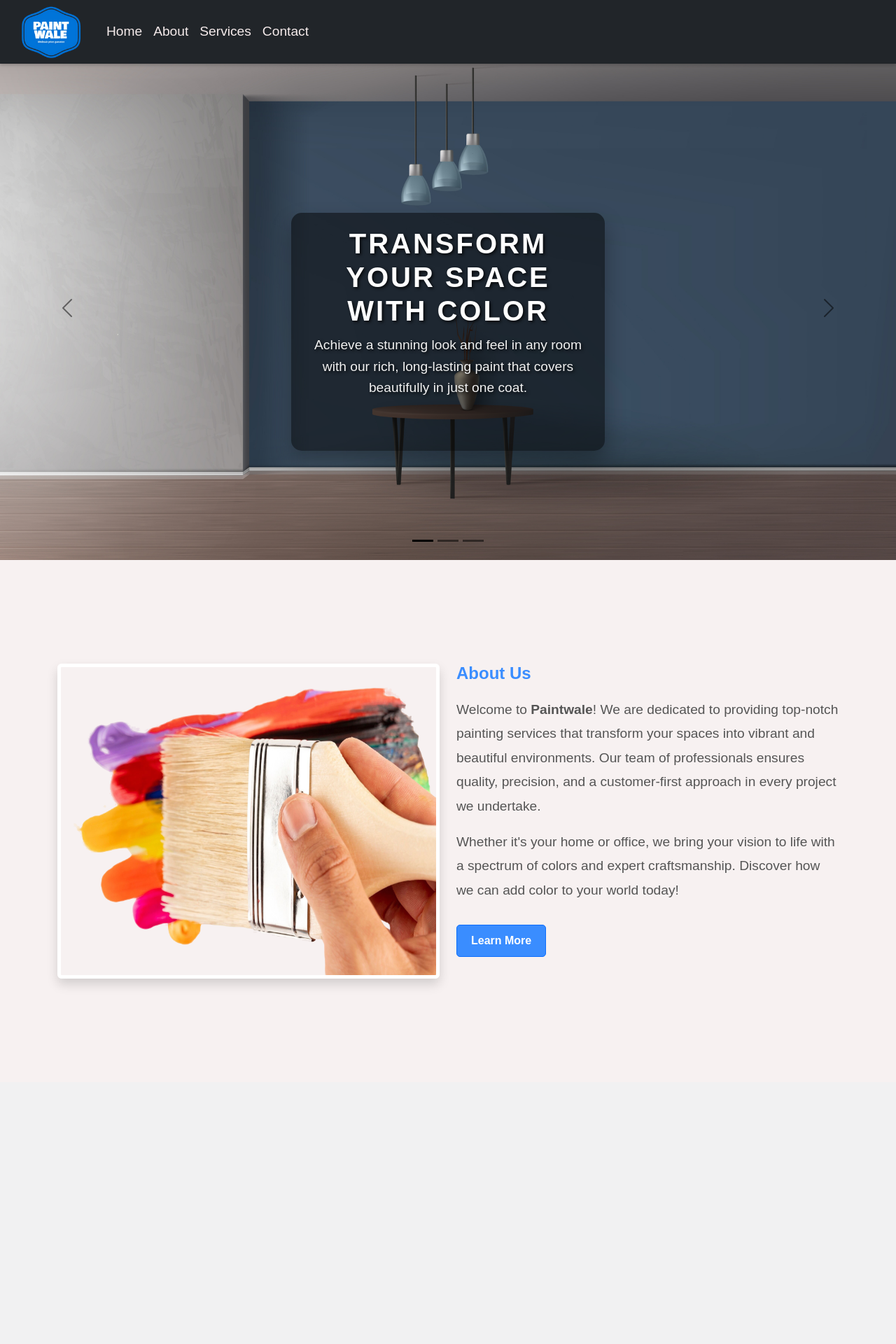
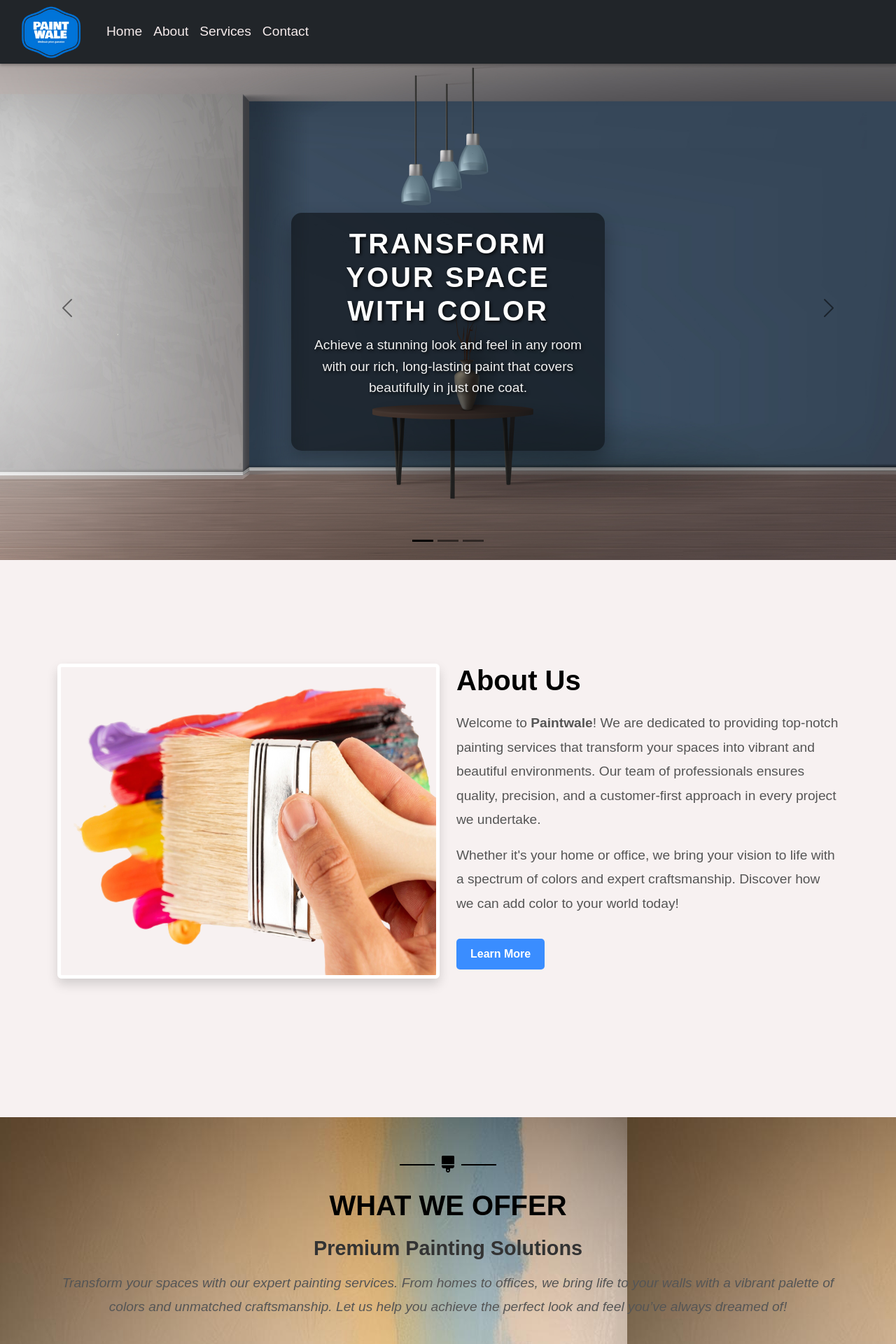
Before and after one commit to Uday16102000/PaintwaleApp, a Django app: page /paint/home/ in a window 1280 px wide. Shown: the top 1920 px of the page at 70% size. Before the commit the page ends 1410 px from the top, so only its background shows below. Run offline with Django 4.2, Linux system fonts and the light colour scheme; some libraries are stand-ins or nearby versions.

Commit message:
service section completed

```diff
--- a/paintwaleapp/static/paintwaleapp/about.css
+++ b/paintwaleapp/static/paintwaleapp/about.css
@@ -12,7 +12,7 @@ body {
   }
 
   .section-title {
-    font-size: 1.5rem;
+    font-size: 2.5rem;
     font-weight: 700;
     color: #3a8dff;
     margin-bottom: 20px;
--- /dev/null
+++ b/paintwaleapp/static/paintwaleapp/services.css
@@ -0,0 +1,109 @@
+.service-section {
+  background-image: url("/static/paintwaleapp/images/service1.jpeg");
+
+  padding: 50px 0;
+}
+
+.section-title {
+  font-size: 1.5rem;
+  font-weight: bold;
+  margin-bottom: 20px;
+  color: black !important;
+}
+
+.section-subtitle {
+  font-size: 1.8rem;
+  font-weight: 600;
+  color: #333;
+  margin-bottom: 15px;
+}
+
+.service-description {
+  font-size: 1.2rem;
+  line-height: 1.8;
+  color: #555;
+  margin-bottom: 20px;
+  font-style: italic;
+}
+
+.header-decoration,
+.footer-decoration {
+  display: flex;
+  align-items: center;
+  justify-content: center;
+}
+
+.header-decoration .line,
+.footer-decoration .line {
+  height: 2px;
+  width: 50px;
+  background-color: black;
+
+  margin: 0 10px;
+}
+
+.header-decoration .icon,
+.footer-decoration .icon {
+  font-size: 1.5rem;
+  color: black;
+}
+
+.card-img-top {
+  height: 240px;
+  object-fit: cover;
+}
+
+.card {
+  display: flex;
+  flex-direction: column;
+  justify-content: space-between;
+  border-radius: 15px;
+  overflow: hidden;
+  box-shadow: 0 4px 8px rgba(0, 0, 0, 0.2);
+}
+
+.card-body {
+  text-align: center;
+  height: 260px;
+}
+
+.btn {
+  background-color: #007bff;
+  color: #fff;
+  border: none;
+  border-radius: 25px;
+  padding: 10px 20px;
+  font-size: 1rem;
+  font-weight: bold;
+  transition: all 0.3s ease-in-out;
+}
+
+.btn:hover {
+  background-color: #0056b3;
+  color: #fff;
+  box-shadow: 0 4px 10px rgba(0, 0, 0, 0.3);
+}
+
+.card-text {
+  font-size: 1.1rem;
+  line-height: 1.6;
+  color: #555;
+  min-height: 80px;
+  margin-bottom: 15px;
+}
+
+.card-title {
+  font-size: 1.5 rem;
+  font-weight: bold;
+}
+
+@media (max-width: 329px) {
+  .card-body {
+    min-height: 320px;
+  }
+}
+@media (min-width: 769px) and (max-width: 987px) {
+  .card-text {
+    min-height: 140px;
+  }
+}
--- a/paintwaleapp/templates/paintwaleapp/about.html
+++ b/paintwaleapp/templates/paintwaleapp/about.html
@@ -1,5 +1,5 @@
 {% extends "paintwaleapp/base.html" %}
-{% block title %}Home{% endblock %}
+{% block title %}About{% endblock %}
 {% load static %}
 {% block content %}
 
--- a/paintwaleapp/templates/paintwaleapp/base.html
+++ b/paintwaleapp/templates/paintwaleapp/base.html
@@ -8,9 +8,16 @@
     <title>{% block title %}Paintwale{% endblock %}</title>
     {% load bootstrap5 %}
     {% bootstrap_css %}
+    <link rel="stylesheet" href="{% static 'paintwaleapp/services.css' %}">
     <link rel="stylesheet" href="{% static 'paintwaleapp/header.css' %}">
     <link rel="stylesheet" href="{% static 'paintwaleapp/about.css' %}">
     <link rel="stylesheet" href="{% static 'paintwaleapp/home.css' %}">
+    <link
+  rel="stylesheet"
+  href="https://cdnjs.cloudflare.com/ajax/libs/font-awesome/5.15.4/css/all.min.css"
+/>
+
+
 </head>
 <body>
     {% include 'paintwaleapp/header.html' %}
--- a/paintwaleapp/templates/paintwaleapp/header.html
+++ b/paintwaleapp/templates/paintwaleapp/header.html
@@ -17,7 +17,7 @@
                         <a class="nav-link" href="{% url 'about' %}">About</a>
                     </li>
                     <li class="nav-item">
-                        <a class="nav-link" href="">Services</a>
+                        <a class="nav-link" href="{% url 'service' %}">Services</a>
                     </li>
 
                     <li class="nav-item">
--- a/paintwaleapp/templates/paintwaleapp/home.html
+++ b/paintwaleapp/templates/paintwaleapp/home.html
@@ -95,5 +95,9 @@
       </button>
     </div>
   {% include 'paintwaleapp/about.html' %}
+  <!-- {% include 'paintwaleapp/services.html' %} -->
+  {% include 'paintwaleapp/services.html' with service_data=service_data %}
+
+
 
   {% endblock %}
--- /dev/null
+++ b/paintwaleapp/templates/paintwaleapp/services.html
@@ -0,0 +1,67 @@
+{% extends "paintwaleapp/base.html" %}
+{% block title %}Services{% endblock %}
+{% load static %}
+{% block content %}
+
+<section id="service" class="service-section" style="margin-top:50px;">
+    <div class="container">
+        <div class="row text-center">
+            <div class="col-12">
+                <div class="header-decoration mb-3">
+                    <span class="line"></span>
+                    <span class="icon">
+                        <i class="fas fa-brush"></i>
+                    </span>
+                    <span class="line"></span>
+                </div>
+            </div>
+
+            <div class="col-12 service-header">
+                <h2 class="section-title">WHAT WE OFFER</h2>
+            </div>
+
+            <div class="col-12 service-description-header">
+                <h3 class="section-subtitle">Premium Painting Solutions</h3>
+            </div>
+
+            <div class="col-12 service-description">
+                <p>
+                    Transform your spaces with our expert painting services. From
+                    homes to offices, we bring life to your walls with a vibrant
+                    palette of colors and unmatched craftsmanship. Let us help
+                    you achieve the perfect look and feel you’ve always dreamed of!
+                </p>
+            </div>
+
+            <div class="col-12">
+                <div class="footer-decoration mt-1">
+                    <span class="line"></span>
+                    <span class="icon">
+                        <i class="fas fa-brush"></i>
+                    </span>
+                    <span class="line"></span>
+                </div>
+            </div>
+        </div>
+
+        <div class="row ">
+            {% for service in service_data %}
+            <div class="col-lg-4 col-md-6 col-sm-12 mt-5">
+              <div class="card">
+                <img src="{% static service.imagePath %}" class="card-img-top" alt="...">
+                <div class="card-body">
+                  <h5 class="card-title">{{service.cardTitle}}</h5>
+                  <p class="card-text">{{service.description}}
+                  </p>
+                  <a href="#" class="btn">Buy Now</a>
+                </div>
+              </div>
+
+            </div>
+            {% endfor %}
+
+    </div>
+</section>
+
+
+{% endblock %}
--- a/paintwaleapp/urls.py
+++ b/paintwaleapp/urls.py
@@ -5,6 +5,7 @@ from . import views
 urlpatterns = [
     path("", views.index, name="index"),
         path("home/", views.home, name="home"),
-        path("about/", views.about, name="about")
+        path("about/", views.about, name="about"),
+        path("service/",views.service, name="service")
 
 ]
--- a/paintwaleapp/views.py
+++ b/paintwaleapp/views.py
@@ -2,13 +2,47 @@ from django.shortcuts import render
 
 # Create your views here.
 from django.http import HttpResponse
-
+service_data = [
+        {
+            "imagePath": "paintwaleapp/images/servicecard1.jpg",
+            "cardTitle": "Decorative Paints",
+            "description": "Enhance your home with our wide range of decorative paints designed for every style. Choose the perfect shade for your walls and give your home a new look."
+        },
+        {
+            "imagePath": "paintwaleapp/images/servicecard2.jpg",
+            "cardTitle": "Enamels",
+            "description": "Our premium enamels offer long-lasting protection and a glossy finish for various surfaces. Ideal for metal, wood, and other materials."
+        },
+        {
+            "imagePath": "paintwaleapp/images/servicecard3.jpg",
+            "cardTitle": "Wall Putty",
+            "description": "Smooth out rough surfaces with our wall putty. Ideal for repairing and filling cracks, ensuring a flawless finish for your walls."
+        },
+        {
+            "imagePath": "paintwaleapp/images/servicecard4.jpg",
+            "cardTitle": "Polyurethane Polish",
+            "description": "Give your wooden furniture a premium finish with our polyurethane polish. It enhances the natural grain while providing protection against wear."
+        },
+        {
+            "imagePath": "paintwaleapp/images/servicecard5.jpg",
+            "cardTitle": "Waterproofing Chemicals",
+            "description": "Protect your walls and surfaces from water damage with our waterproofing chemicals. Ideal for both residential and commercial use."
+        },
+        {
+            "imagePath": "paintwaleapp/images/servicecard6.jpg",
+            "cardTitle": "Doorstep Shade Selection",
+            "description": "Select the perfect shade for your doorsteps with our expert guidance and high-quality paint options, ensuring durability and aesthetic appeal."
+        }
+    ]
 
 def index(request):
     return HttpResponse("Hello, world. You're at the paintwale index.")
 
 def home(request):
-    return render(request, 'paintwaleapp/home.html')
+    return render(request, 'paintwaleapp/home.html', {'service_data': service_data})
 
 def about(request):
     return render(request, 'paintwaleapp/about.html')
+def service(request):
+
+    return render(request, 'paintwaleapp/services.html', {'service_data': service_data})
```
Also changed, not shown: paintwaleapp/static/paintwaleapp/images/service1.jpeg (added), paintwaleapp/static/paintwaleapp/images/servicecard1.jpg (added), paintwaleapp/static/paintwaleapp/images/servicecard4.jpg (added), paintwaleapp/static/paintwaleapp/images/servicecard5.jpg (added), 5 other files.
